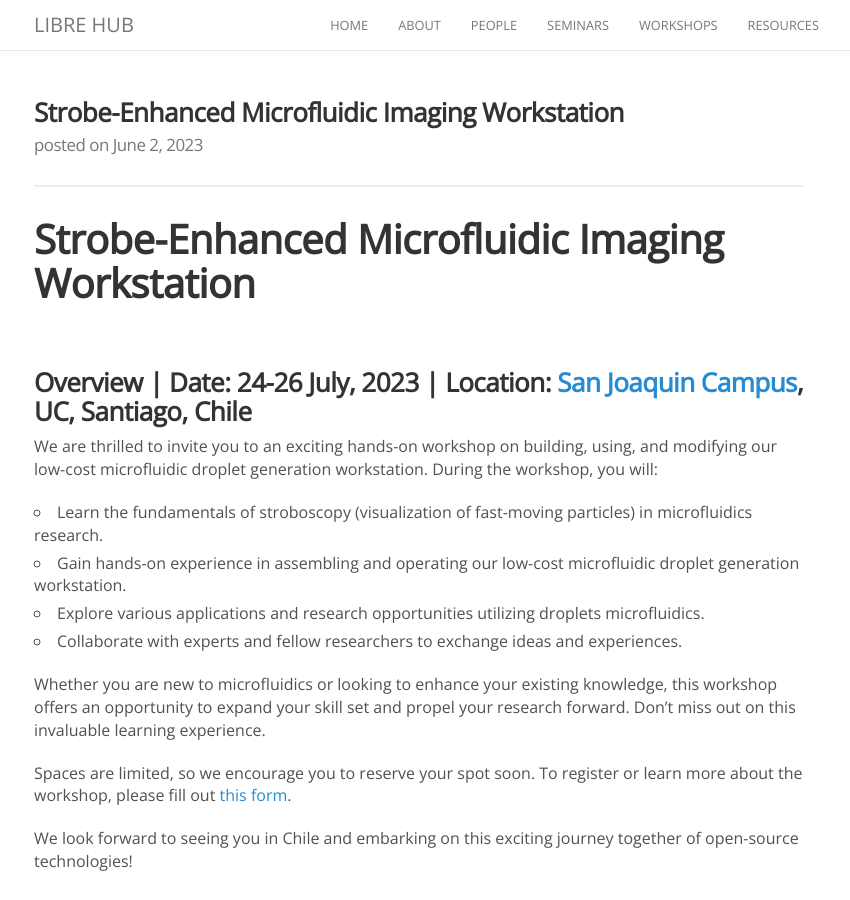
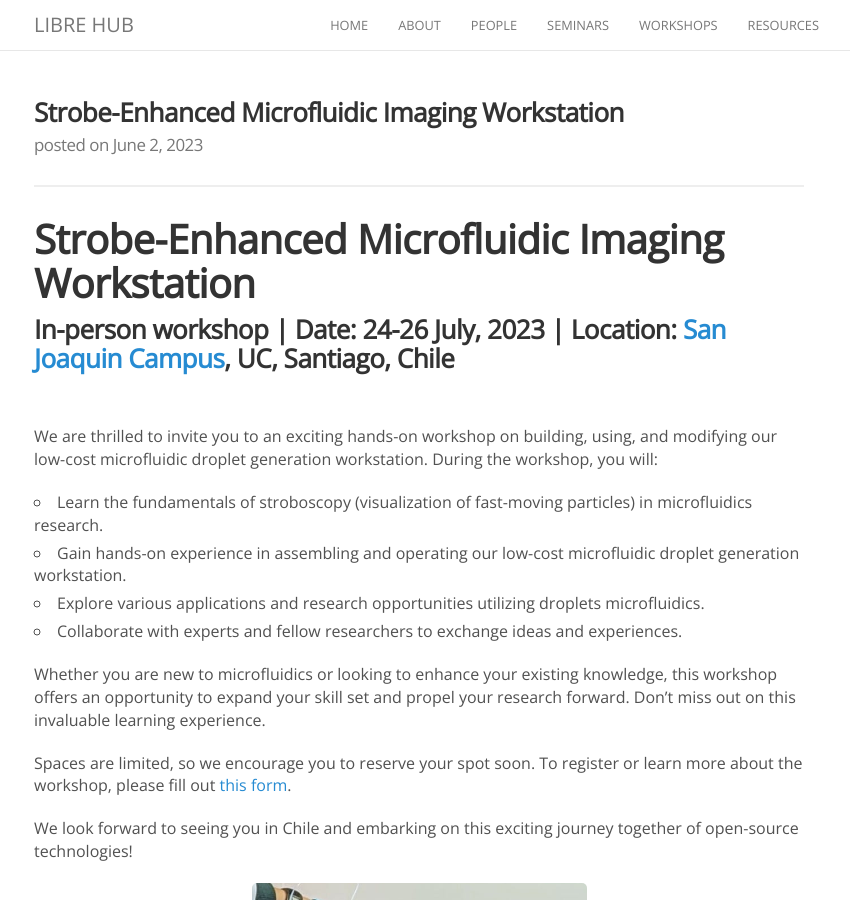
Before and after one commit to LIBREhub/LIBREhub.github.io, a Jekyll site: the page built from _posts/2023-06-02-strobeillum-ws.md, in a window 1280 px wide and 900 px high. Shown: the whole window, without its empty margins (221-1071 px from the left). Built offline with Jekyll 4.4.1, drawn with Linux system fonts in a browser that asks for light colours; nearby versions of some CDN libraries.

Commit message:
Update page

```diff
--- a/_posts/2023-06-02-strobeillum-ws.md
+++ b/_posts/2023-06-02-strobeillum-ws.md
@@ -7,9 +7,9 @@
 
 # Strobe-Enhanced Microfluidic Imaging Workstation
 
+### In-person workshop | Date: 24-26 July, 2023 | Location: [San Joaquin Campus](https://www.uc.cl/universidad/nuestros-campus/san-joaquin/), UC, Santiago, Chile
+
 <br>
-
-### Overview | Date: 24-26 July, 2023 | Location: [San Joaquin Campus](https://www.uc.cl/universidad/nuestros-campus/san-joaquin/), UC, Santiago, Chile
 
 We are thrilled to invite you to an exciting hands-on workshop on building, using, and modifying our low-cost microfluidic droplet generation workstation. During the workshop, you will:
 - Learn the fundamentals of stroboscopy (visualization of fast-moving particles) in microfluidics research.
@@ -23,8 +23,6 @@
 
 We look forward to seeing you in Chile and embarking on this exciting journey together of open-source technologies!
 
-<br>
-
 <p align="center">
 <img src="{{site.baseurl}}/images/others/strobeillum.png" data-action="zoom">
 </p>
```
